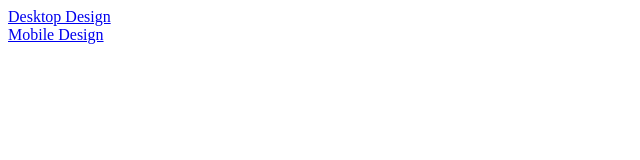
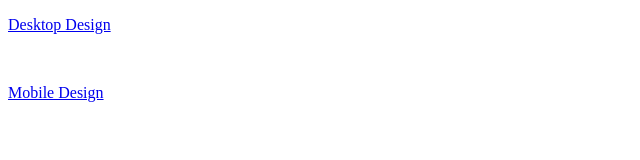
Before and after one commit to Tamanegy/FrontendMentor, a plain HTML site: page index.html in a window 1280 px wide. Shown: the whole page, without its empty margins (0-640 px from the left). Drawn offline with Linux system fonts and the light colour scheme.

Commit message:
Update index.html

```diff
--- a/index.html
+++ b/index.html
@@ -1,14 +1,10 @@
 <!DOCTYPE html>
-<html lang="en">
 <head>
-    <meta charset="UTF-8">
-    <meta http-equiv="X-UA-Compatible" content="IE=edge">
-    <meta name="viewport" content="width=device-width, initial-scale=1.0">
     <title>Document</title>
 </head>
 <body>
-    <a href="sitedesktopdesign/index.html">Desktop Design</a>
-<br>
-<a href="sitemobiledesign/index.html">Mobile Design</a>
+    <p><a href="sitedesktopdesign/index.html">Desktop Design</a></p>
+    <br>
+    <p><a href="sitemobiledesign/index.html">Mobile Design</a></p>
 </body>
 </html>
```
